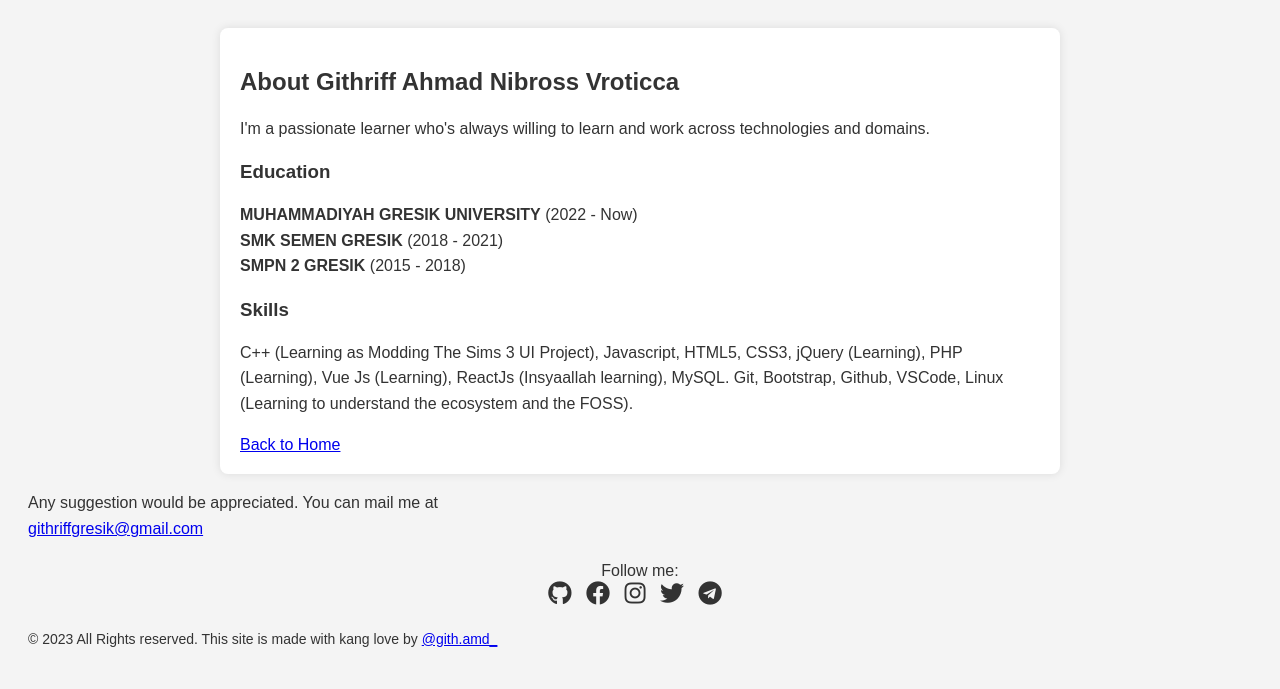
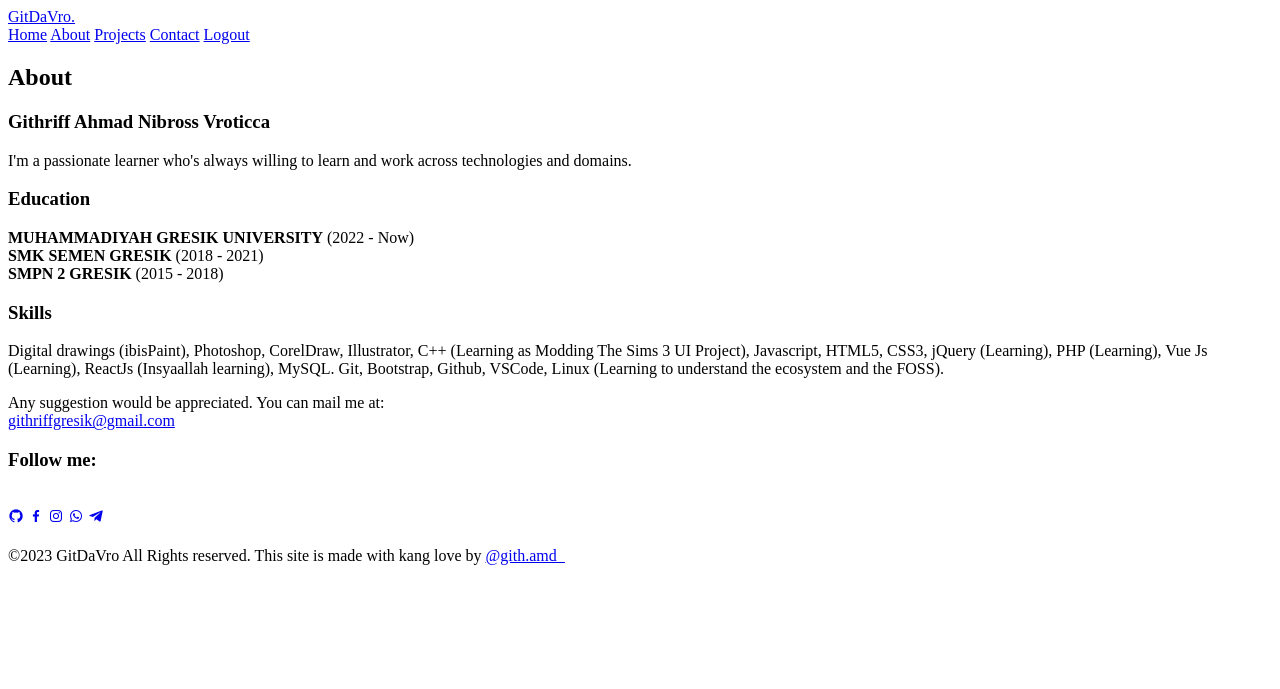
Before and after one commit to githdavro/GitdavroV1, a PHP site: page /about.php in a window 1280 px wide. Shown: the top 689 px of the page. Run offline with PHP 8.4, Linux system fonts and the light colour scheme.

Commit message:
Update about.php
updated UI Layout

```diff
--- a/about.php
+++ b/about.php
@@ -2,113 +2,71 @@
 <html lang="en">
 <head>
 <meta charset="UTF-8">
+    <meta http-equiv="X-UA-Compatible" content="IE=edge">
     <meta name="viewport" content="width=device-width, initial-scale=1.0">
-    <title>About Page</title>
-    <link rel="stylesheet" href="https://cdnjs.cloudflare.com/ajax/libs/font-awesome/5.15.3/css/all.min.css">
-    <style>
-        body {
-            font-family: 'Arial', sans-serif;
-            text-align: center;
-            padding: 20px;
-            background-color: #f4f4f4;
-            color: #333;
-        }
-
-        h2, h3 {
-            color: #333;
-            text-align: left;
-        }
-
-        p {
-            margin-bottom: 20px;
-            line-height: 1.6;
-            text-align: left;
-        }
-
-        a1 {
-            text-decoration: none;
-            background-color: #333;
-            color: #fff;
-            padding: 10px 20px;
-            border-radius: 5px;
-            transition: background-color 0.3s;
-            text-align: left;
-            display: inline-block;
-        }
-
-        a1:hover {
-            background-color: #555;
-        }
-
-        .container {
-            max-width: 800px;
-            margin: 0 auto;
-            background-color: #fff;
-            padding: 20px;
-            border-radius: 8px;
-            box-shadow: 0 0 10px rgba(0, 0, 0, 0.1);
-            text-align: left;
-        }
-
-        .social-icons {
-            margin-top: 20px;
-        }
-
-        .social-icons a {
-            margin-right: 10px;
-            color: #333;
-            font-size: 24px;
-        }
-
-        .copyright {
-            margin-top: 20px;
-            font-size: 14px;
-        }
-    </style>
+    <title>GitDaVro | About</title>
+    <link rel="stylesheet" href="style.css">
+    <link href='https://unpkg.com/boxicons@2.1.4/css/boxicons.min.css' rel='stylesheet'>
 </head>
 <body>
+    <header class="header">
+        <a href="#" class="logosini">GitDaVro.</a>
 
-<div class="container">
+        <nav class="navbar">
+            <a href="home.php" >Home</a>
+            <a href="about.php" class="active">About</a>
+            <a href="projects.php">Projects</a>
+            <a href="contact.php">Contact</a>
+            <a href="?logout=true">Logout</a>
+        </nav>
+    </header>
 
-    <h2>About Githriff Ahmad Nibross Vroticca</h2>
 
+    <section class="about">
+    <div class="about-content">
+            <h1>About</h1>
+            <h3>Githriff Ahmad Nibross Vroticca</h3>
             <p>
                 I'm a passionate learner who's always willing to learn and work across technologies and domains.
             </p>
-
             <h3>Education</h3>
             <p>
                 <strong>MUHAMMADIYAH GRESIK UNIVERSITY</strong> (2022 - Now)<br>
                 <strong>SMK SEMEN GRESIK</strong> (2018 - 2021)<br>
                 <strong>SMPN 2 GRESIK</strong> (2015 - 2018)
             </p>
-
             <h3>Skills</h3>
             <p>
-        C++ (Learning as Modding The Sims 3 UI Project), Javascript, HTML5, CSS3, jQuery (Learning),
+            Digital drawings (ibisPaint), Photoshop, CorelDraw, Illustrator, C++ (Learning as Modding The Sims 3 UI Project), Javascript, HTML5, CSS3, jQuery (Learning),
             PHP (Learning), Vue Js (Learning), ReactJs (Insyaallah learning), MySQL. Git, Bootstrap, Github,
             VSCode, Linux (Learning to understand the ecosystem and the FOSS).
             </p>
+        </div>
 
-    <!-- Tombol untuk kembali ke halaman home.php -->
-    <a href="home.php">Back to Home</a>
+        <div class="home-inf"><p>Any suggestion would be appreciated. You can mail me at: <br>
+            <a href="mailto:githriffgresik@gmail.com" class="active">githriffgresik@gmail.com</a>
+        </div>
+
+            <div class="home-sci">
+                <h3>Follow me:</h3><br>
+                <a href="https://github.com/githdavro/"><i class='bx bxl-github'></i></a>
+                <a href="https://www.facebook.com/githriff.nibross/"><i class='bx bxl-facebook'></i></a>
+                <a href="https://www.instagram.com/gith.amd_"><i class='bx bxl-instagram'></i></a>
+                <a href="#"><i class='bx bxl-whatsapp'></i></a>
+                <a href="https://t.me/s/Fre1z4"><i class='bx bxl-telegram'></i></a>
+            </div>
+            <div class="clock">
+                <h1 id="current-time"9></h1>
+            </div>
+
+            <span class="home-imgHover"></span>
+
+            <div class="home-bott">
+        <p>©2023 GitDaVro All Rights reserved. This site is made with kang love by <a href="https://instagram.com/gith.amd_" target="_blank" class="active">@gith.amd_</a></p>
+        </div>
+    </section>
 
 
-</div>
-
-<p>Any suggestion would be appreciated. You can mail me at <br>
-    <a href="mailto:githriffgresik@gmail.com">githriffgresik@gmail.com</a></p>
-
-    <div class="social-icons">
-        <span>Follow me:</span><br>
-        <a href="https://github.com/githdavro" target="_blank"><i class="fab fa-github"></i></a>
-        <a href="https://facebook.com/githriff" target="_blank"><i class="fab fa-facebook"></i></a>
-        <a href="https://instagram.com/gith.amd_" target="_blank"><i class="fab fa-instagram"></i></a>
-        <a href="https://twitter.com/githriff" target="_blank"><i class="fab fa-twitter"></i></a>
-        <a href="https://t.me/githriff" target="_blank"><i class="fab fa-telegram"></i></a>
-    </div>
-
-    <p class="copyright">&#169; 2023 All Rights reserved. This site is made with kang love by <a href="https://instagram.com/gith.amd_" target="_blank">@gith.amd_</a></p>
 
 
 </body>
```
Lines whose indentation alone changed are shown as unchanged.
